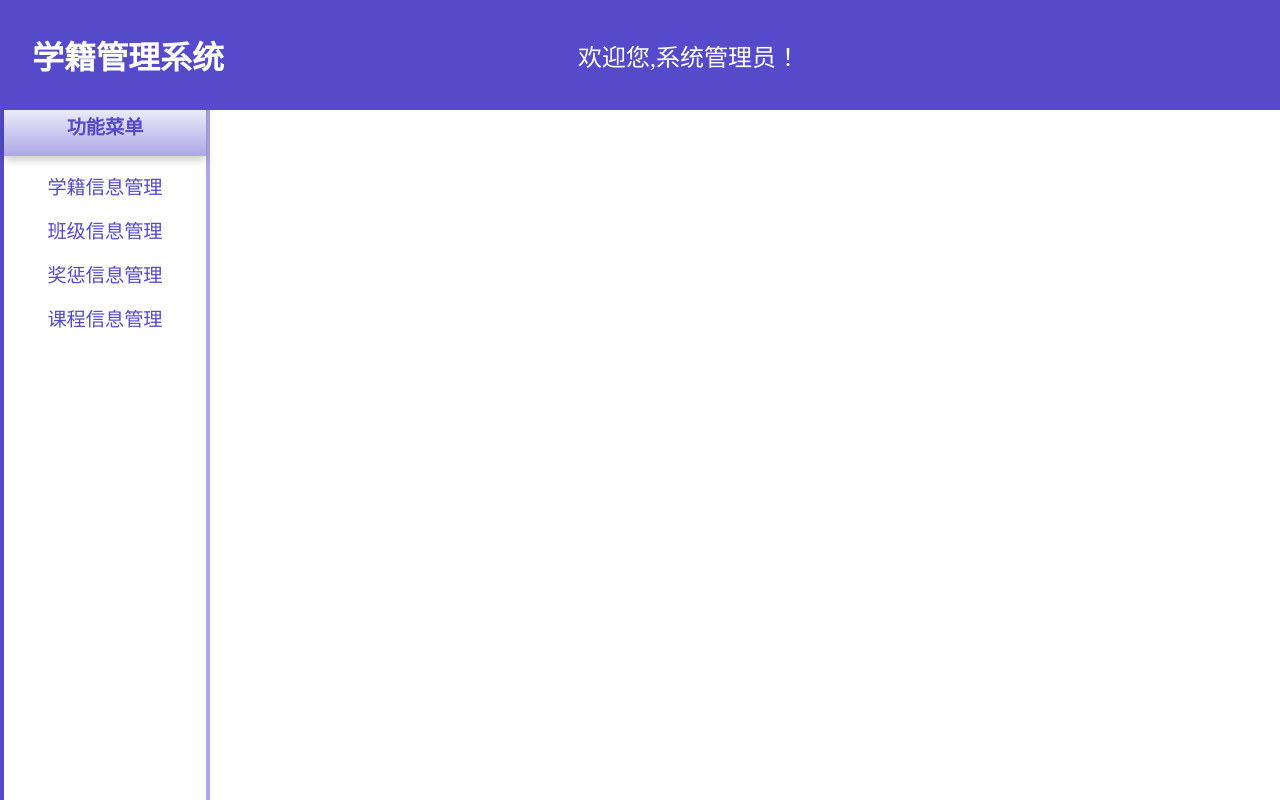
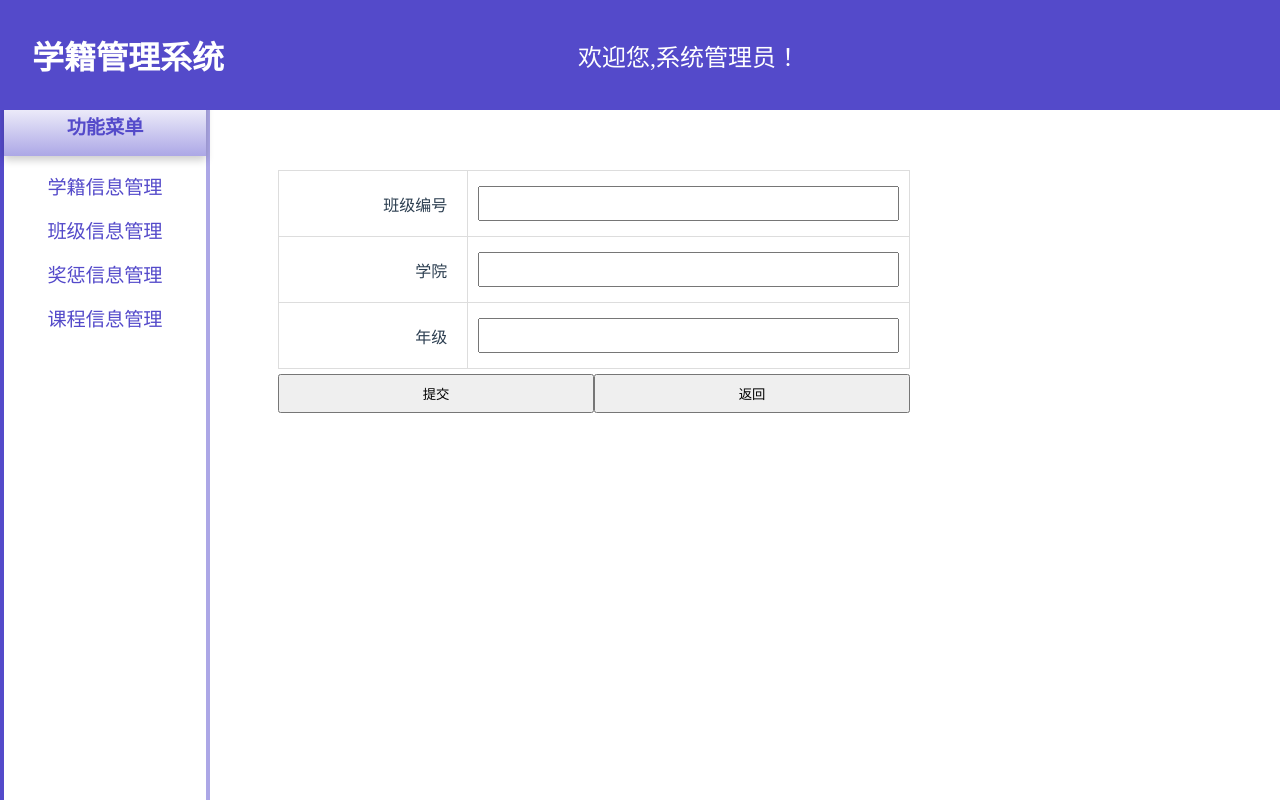
Before and after one commit to syx777/USTC_DBMS_24, a Vue app in the folder lab2/frontend/: page /class-form in a window 1280 px wide. Built offline with nearby package versions, Linux system fonts and the light colour scheme.

Commit message:
finish class table

```diff
--- a/lab2/frontend/src/router/index.js
+++ b/lab2/frontend/src/router/index.js
@@ -5,13 +5,15 @@ import StudentList from '../views/StudentList.vue';
 import StudentForm from '../views/StudentForm.vue';
 import Courses from '../views/Courses.vue';
 import Class from '../views/Class.vue';
+import ClassForm from '../views/ClassForm.vue';
 
 const routes = [
   { path: '/', name: 'Home', component: Home },
   { path: '/students', name: 'StudentList', component: StudentList },
   { path: '/student-form', name: 'StudentForm', component: StudentForm, props: true },
   { path: '/courses', name: 'Courses', component: Courses },
-  { path: '/class', name: 'Class', component: Class }
+  { path: '/class', name: 'Class', component: Class },
+  { path: '/class-form', name: 'ClassForm', component: ClassForm, props: true }
 ];
 
 const router = createRouter({
--- a/lab2/frontend/src/views/Class.vue
+++ b/lab2/frontend/src/views/Class.vue
@@ -6,7 +6,7 @@
                     <th>班级编号</th>
                     <th>学院</th>
                     <th>年级</th>
-<!--                     <th>操作</th> -->
+                    <th>操作</th>
                 </tr>
             </thead>
             <tbody>
@@ -14,30 +14,33 @@
                     <td>{{ classk.class_id }}</td>
                     <td>{{ classk.major }}</td>
                     <td>{{ classk.grade }}</td>
+                    <td>
+                        <button @click="navigateToEditClass(classk)">修改</button>
+                        <button @click="deleteClass(classk.class_id)">删除</button>
+                    </td>
                 </tr>
             </tbody>
         </table>
-<!--         <button class="add-student-button" @click="navigateToAddStudent">添加班级</button> -->
+        <button class="add-class-button" @click="navigateToAddClass">添加班级</button>
     </div>
 </template>
 
 <script>
 import axios from 'axios';
+import router from '../router';
 
 export default {
     name: 'ClassList',
-    components: {
-    },
     data() {
         return {
             classes: []
         };
     },
     created() {
-        this.fetchStudents();
+        this.fetchClasses();
     },
     methods: {
-        fetchStudents() {
+        fetchClasses() {
             axios.get('http://localhost:3001/api/classes')
                 .then(response => {
                     this.classes = response.data;
@@ -46,22 +49,21 @@ export default {
                     console.error(error);
                 });
         },
-/*         navigateToAddStudent() {
-            router.push({ name: 'StudentForm', params: { student: null } });
+        navigateToAddClass() {
+            router.push({ name: 'ClassForm', params: { classk: null } });
         },
-        navigateToEditStudent(student) {
-            console.log('Navigating to edit student:', student);
-            router.push({ name: 'StudentForm', params: { student: JSON.stringify(student) } });
+        navigateToEditClass(classk) {
+            router.push({ name: 'ClassForm', params: { classk: JSON.stringify(classk) } });
         },
-        deleteStudent(id) {
-            axios.delete(`http://localhost:3001/api/students/${id}`)
+        deleteClass(id) {
+            axios.delete(`http://localhost:3001/api/classes/${id}`)
                 .then(() => {
-                    this.fetchStudents();
+                    this.fetchClasses();
                 })
                 .catch(error => {
                     console.error(error);
                 });
-        } */
+        }
     }
 };
 </script>
@@ -71,16 +73,16 @@ export default {
     padding: 20px;
 }
 
-.add-student-button {
+.add-class-button {
     margin-top: 20px;
     margin-left: 250px;
 }
 
 table {
     margin-top: 150px;
-    margin-left: 250px;
-    width: 80%;
-    border-collapse: collapse;
+  margin-left: 250px;
+  width: 80%;
+  border-collapse: collapse;
 }
 
 th,
@@ -96,8 +98,4 @@ th {
 button {
     margin: 5px;
 }
-
-.modal img {
-    max-width: 100%;
-}
 </style>
--- /dev/null
+++ b/lab2/frontend/src/views/ClassForm.vue
@@ -0,0 +1,123 @@
+<template>
+    <div class="class-form">
+        <form @submit.prevent="submitForm">
+            <table>
+                <tbody>
+                    <tr>
+                        <td><label for="class_id">班级编号</label></td>
+                        <td><input v-model="form.class_id" id="class_id" type="text" required /></td>
+                    </tr>
+                    <tr>
+                        <td><label for="major">学院</label></td>
+                        <td><input v-model="form.major" id="major" type="text" required /></td>
+                    </tr>
+                    <tr>
+                        <td><label for="grade">年级</label></td>
+                        <td><input v-model="form.grade" id="grade" type="text" required /></td>
+                    </tr>
+                </tbody>
+            </table>
+            <div class="button-container">
+                <button type="submit">提交</button>
+                <button @click="returnClassList">返回</button>
+            </div>
+        </form>
+    </div>
+</template>
+
+<script>
+import axios from 'axios';
+import router from '../router';
+
+export default {
+    name: 'ClassForm',
+    data() {
+        return {
+            form: {
+                class_id: '',
+                major: '',
+                grade: ''
+            },
+        };
+    },
+    created() {
+        if (this.$route.params.classk) {
+            try {
+                this.classk = JSON.parse(this.$route.params.classk);
+                this.form.class_id = this.classk.class_id || '';
+                this.form.major = this.classk.major || '';
+                this.form.grade = this.classk.grade || '';
+            } catch (error) {
+                console.error('Error parsing classk:', error);
+            }
+        } else {
+            console.log('No classk found');
+            this.classk = {};
+        }
+    },
+    methods: {
+        returnClassList() {
+            router.push({ name: 'Class' });
+        },
+        submitForm() {
+            const classkId = this.form.class_id;
+            console.log('Submitting form:', this.form, classkId)
+            if (this.$route.params.classk) {
+                axios.put(`http://localhost:3001/api/classes/${classkId}`, this.form)
+                    .then(() => {
+                        router.push({ name: 'Class' });
+                    })
+                    .catch(error => {
+                        console.error(error);
+                    });
+            } else {
+                axios.post('http://localhost:3001/api/classes', this.form)
+                    .then(() => {
+                        router.push({ name: 'Class' });
+                    })
+                    .catch(error => {
+                        console.error(error);
+                    });
+            }
+        }
+    }
+};
+</script>
+
+<style scoped>
+.class-form {
+    margin-left: 250px;
+    margin-top: 150px;
+    width: 50%;
+    padding: 20px;
+}
+
+.button-container {
+    display: flex;
+    justify-content: space-between;
+}
+
+table {
+    width: 100%;
+    border-collapse: collapse;
+}
+
+td {
+    padding: 10px;
+    border: 1px solid #ddd;
+}
+
+td:first-child {
+    width: 30%;
+    text-align: right;
+    padding-right: 20px;
+}
+
+input,
+button {
+    margin: 5px 0;
+    width: 100%;
+    padding: 8px;
+    box-sizing: border-box;
+}
+</style>
--- a/lab2/frontend/src/views/StudentForm.vue
+++ b/lab2/frontend/src/views/StudentForm.vue
@@ -65,6 +65,7 @@ export default {
     };
   },
   created() {
+    console.log('created() started');
     if (this.$route.params.student) {
       try {
         this.student = JSON.parse(this.$route.params.student);
--- a/lab2/frontend/src/views/StudentList.vue
+++ b/lab2/frontend/src/views/StudentList.vue
@@ -77,7 +77,7 @@ export default {
       router.push({ name: 'StudentForm', params: { student: JSON.stringify(student) } });
     },
     deleteStudent(id) {
-      axios.delete(`http://localhost:3001/api/students/${id}`)
+      axios.deleteStudent(`http://localhost:3001/api/students/${id}`)
         .then(() => {
           this.fetchStudents();
         })
```
Also changed, not shown: 1 other file (tests, documents, lock files or other folders). Lines whose indentation alone changed are shown as unchanged.
